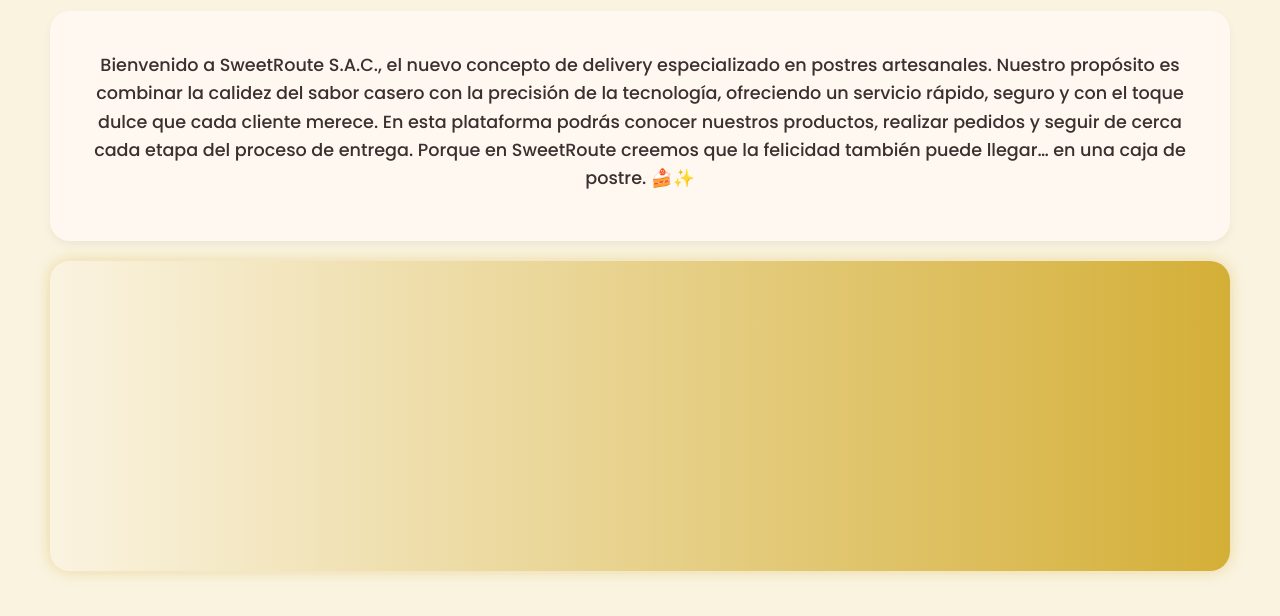
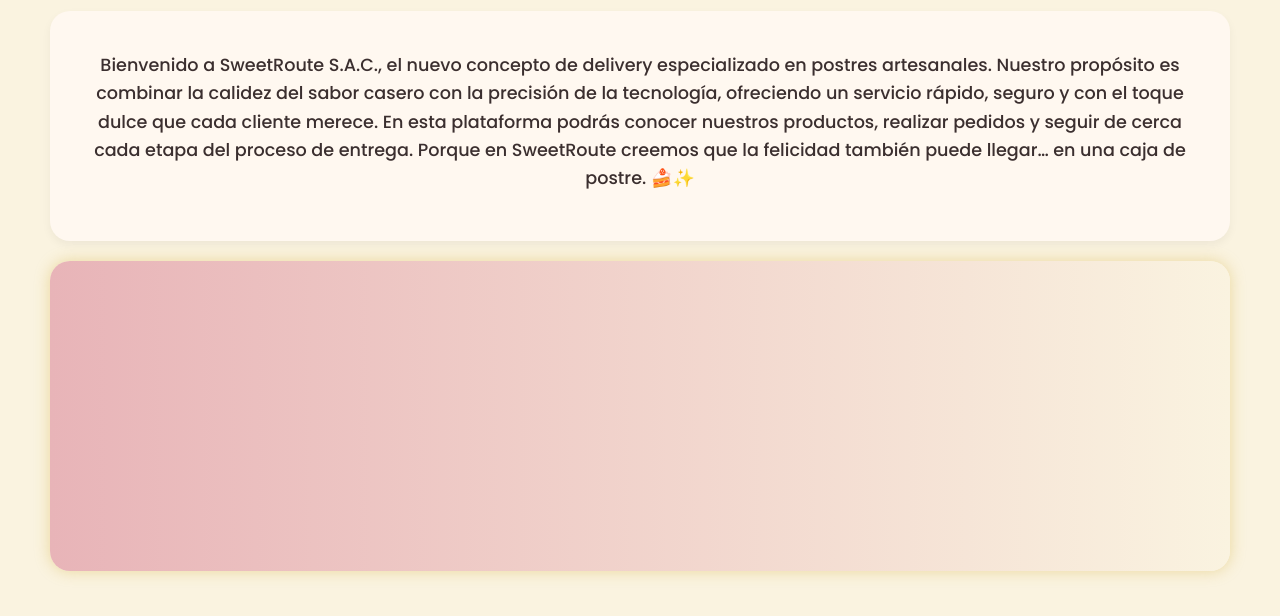
Before and after one commit to LeninK8/Sweet_Route, a plain HTML site: page index.html in a window 1280 px wide. Shown: the part 182-798 px from the top of the page. Drawn offline with nearby package versions, Linux system fonts and the light colour scheme.

Commit message:
Change background gradient in content-box-special

```diff
--- a/styles.css
+++ b/styles.css
@@ -114,7 +114,7 @@ main {
 }
 
 .content-box-special {
-  background: linear-gradient(90deg, var(--fondo-principal-crema), var(--acento-dorado));
+  background: linear-gradient(90deg, var(--acento-rosa), var(--fondo-principal-crema));
   color: var(--texto-principal-marron);
   padding: 30px;
   border-radius: var(--borde-redondeado-extremo);
```
